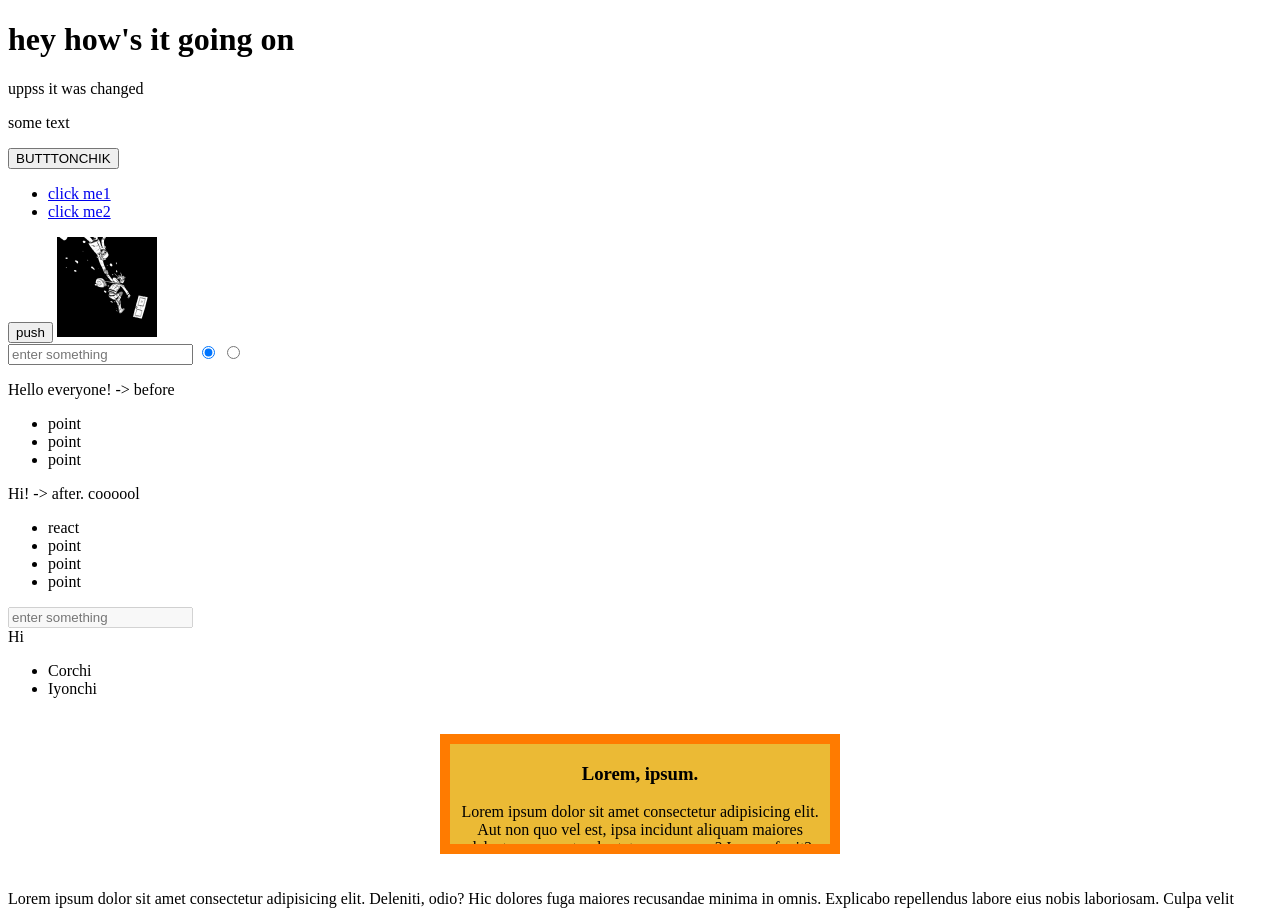
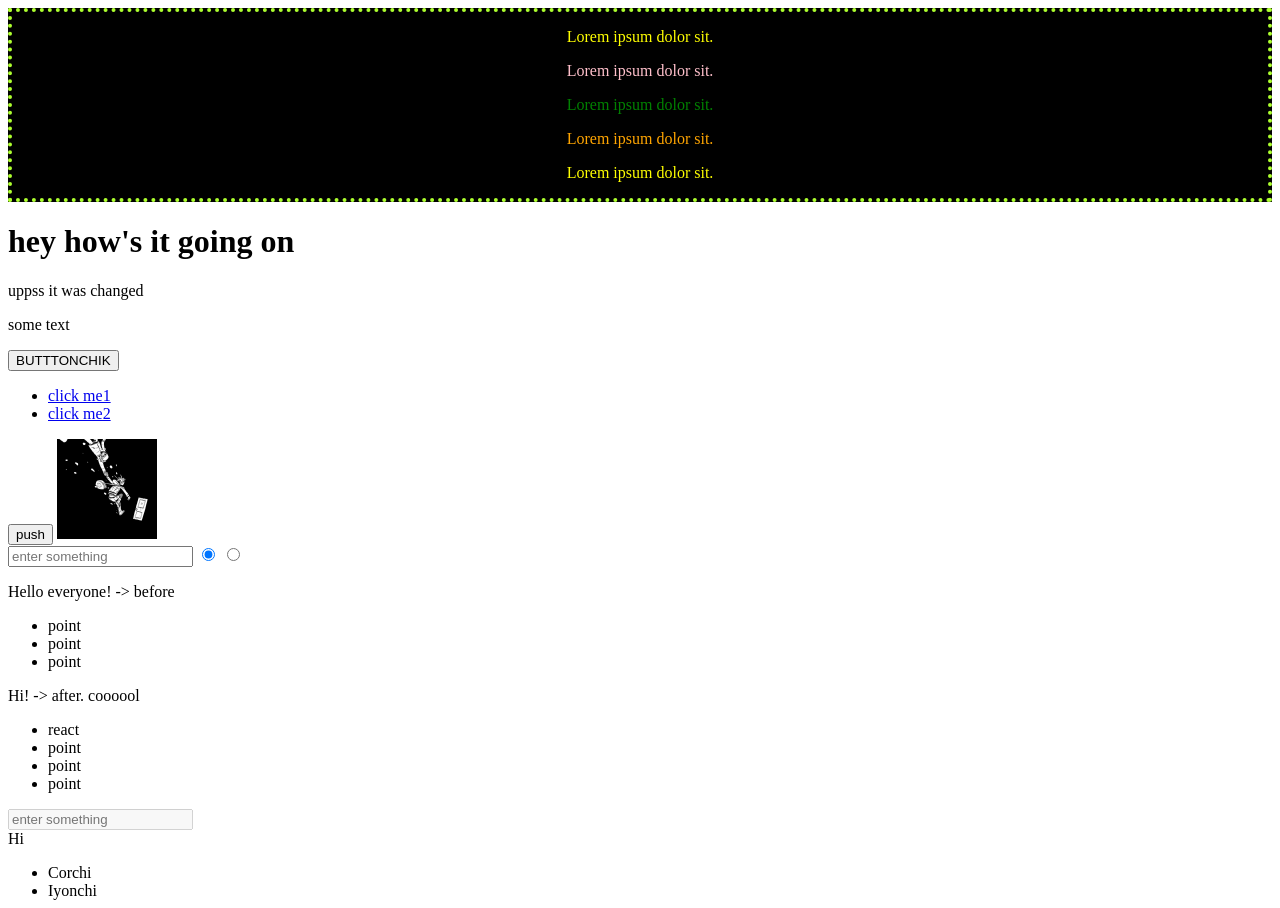
Before and after one commit to K3irill/JavaScript_Programming, a plain HTML site: page DOM/index.html in a window 1280 px wide. Shown: the top 908 px of the page. Drawn offline with Linux system fonts and the light colour scheme.

Commit message:
some tasks

```diff
--- a/DOM/index.html
+++ b/DOM/index.html
@@ -7,6 +7,15 @@
     <link rel="stylesheet" href="style.css" />
   </head>
   <body>
+    <div style="text-align: center; border: 4px dotted greenyellow ; background-color: black;" >
+      <p id="skill-p">Lorem ipsum dolor sit.</p>
+      <p id="skill-p">Lorem ipsum dolor sit.</p>
+      <p id="skill-p">Lorem ipsum dolor sit.</p>
+      <p id="skill-p">Lorem ipsum dolor sit.</p>
+      <p id="skill-p">Lorem ipsum dolor sit.</p>
+
+    </div>
+
     <h1 class="title">This is title</h1>
     <!-- shit -->
     <p name="subtitle" class="subtitle">some text</p>
--- a/DOM/script.js
+++ b/DOM/script.js
@@ -1 +1,35 @@
-'use strict'
+"use strict";
+
+function random(min, max) {
+  return Math.floor(Math.random(min, max) * 10);
+}
+console.log("dsdgsagas " + random(5, 10));
+
+const COLOR_ARR = [
+  "red",
+  "aqua",
+  "yellow",
+  "green",
+  "blue",
+  "orange",
+  "pink",
+  "brown",
+];
+const paragraphs = document.querySelectorAll("#skill-p");
+
+setInterval(() => {
+  paragraphs.forEach((el) => {
+    el.style.color = COLOR_ARR[random(0, COLOR_ARR.length - 1)];
+  });
+}, 1000);
+
+const html =
+  "<div></div>Hello<div><div><p>Hello world</p></div></div> <b>World!</b>";
+const removeDivs = (htmlString) => {
+  const tempElement = document.createElement("div");
+  tempElement.innerHTML = htmlString;
+  const divs = tempElement.querySelectorAll('div')
+  divs.forEach(div => div.remove())
+  return tempElement.innerHTML;
+};
+console.log(removeDivs(html));
```
